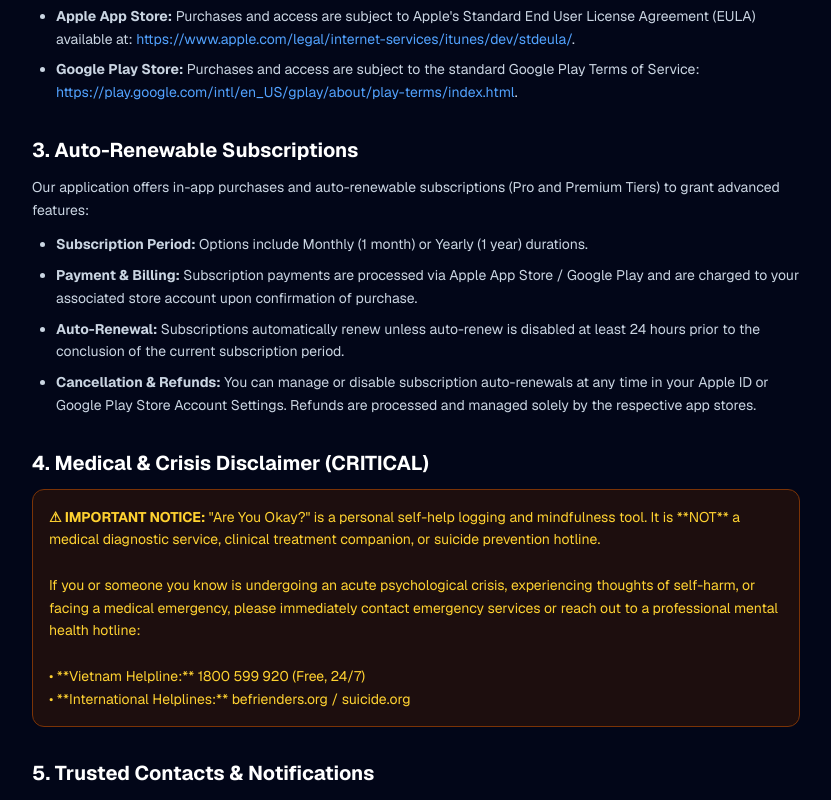
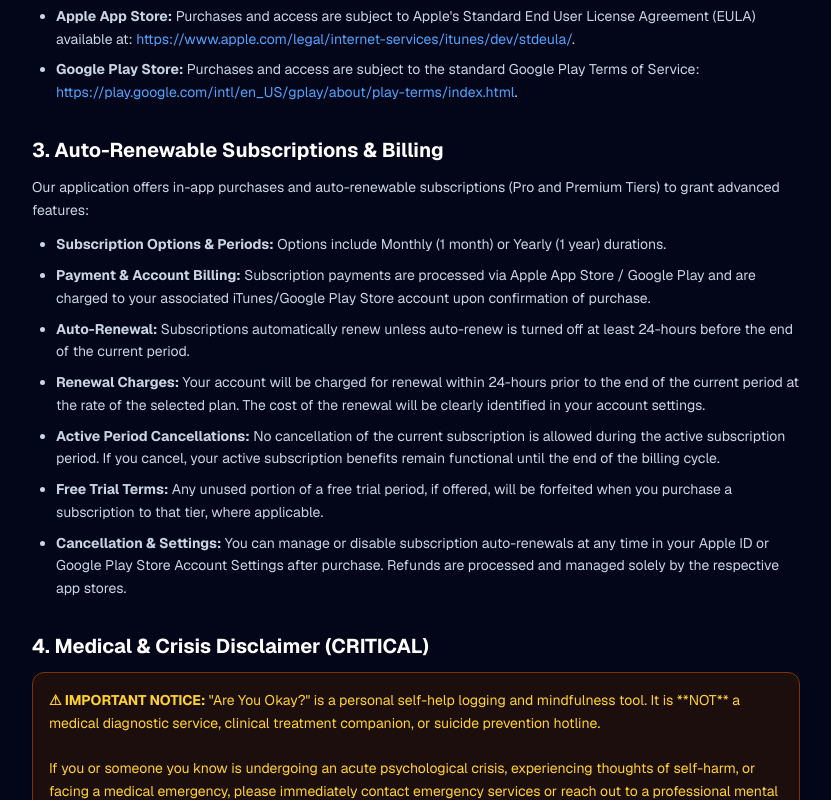
Before and after one commit to savelong11/are-you-oke-web, a Next.js app: page /terms in a window 1280 px wide. Shown: the part 530-1330 px from the top of the page, without its empty margins (224-1055 px from the left). Built offline with nearby package versions, Linux system fonts and the light colour scheme.

Commit message:
feat: align subscription billing terms with Apple App Store Guideline 3.1.2 across policy documents

```diff
--- a/app/payment/page.tsx
+++ b/app/payment/page.tsx
@@ -57,10 +57,16 @@ export default function PaymentPolicy() {
                 <strong>Billing Period:</strong> Subscription charges are billed immediately upon confirmation of purchase to your Apple iTunes Account or Google Play Store Account.
               </li>
               <li>
-                <strong>Automatic Renewal:</strong> Your subscription will automatically renew at the end of the billing cycle (monthly or yearly) unless auto-renew is disabled at least 24 hours prior to the conclusion of the current subscription period.
+                <strong>Automatic Renewal:</strong> Your subscription will automatically renew at the end of the billing cycle (monthly or yearly) unless auto-renew is turned off at least 24 hours prior to the conclusion of the current subscription period.
               </li>
               <li>
-                <strong>Account Charges:</strong> Your account will be charged for renewal at the same subscription rate within 24 hours prior to the end of the current period.
+                <strong>Account Charges for Renewal:</strong> Your account will be charged for renewal at the same subscription rate within 24 hours prior to the end of the current period.
+              </li>
+              <li>
+                <strong>Active Period Cancellations:</strong> No cancellation of the current subscription is allowed during the active subscription period. If you cancel, your benefits remain active until the billing cycle ends.
+              </li>
+              <li>
+                <strong>Free Trial Terms:</strong> Any unused portion of a free trial period, if offered, will be forfeited when you purchase a subscription to that tier, where applicable.
               </li>
             </ul>
           </section>
--- a/app/terms/page.tsx
+++ b/app/terms/page.tsx
@@ -52,22 +52,31 @@ export default function TermsOfUse() {
           </section>
 
           <section className="space-y-3">
-            <h2 className="text-xl font-bold text-white">3. Auto-Renewable Subscriptions</h2>
+            <h2 className="text-xl font-bold text-white">3. Auto-Renewable Subscriptions & Billing</h2>
             <p>
               Our application offers in-app purchases and auto-renewable subscriptions (Pro and Premium Tiers) to grant advanced features:
             </p>
             <ul className="list-disc pl-6 space-y-2">
               <li>
-                <strong>Subscription Period:</strong> Options include Monthly (1 month) or Yearly (1 year) durations.
+                <strong>Subscription Options & Periods:</strong> Options include Monthly (1 month) or Yearly (1 year) durations.
               </li>
               <li>
-                <strong>Payment & Billing:</strong> Subscription payments are processed via Apple App Store / Google Play and are charged to your associated store account upon confirmation of purchase.
+                <strong>Payment & Account Billing:</strong> Subscription payments are processed via Apple App Store / Google Play and are charged to your associated iTunes/Google Play Store account upon confirmation of purchase.
               </li>
               <li>
-                <strong>Auto-Renewal:</strong> Subscriptions automatically renew unless auto-renew is disabled at least 24 hours prior to the conclusion of the current subscription period.
+                <strong>Auto-Renewal:</strong> Subscriptions automatically renew unless auto-renew is turned off at least 24-hours before the end of the current period.
               </li>
               <li>
-                <strong>Cancellation & Refunds:</strong> You can manage or disable subscription auto-renewals at any time in your Apple ID or Google Play Store Account Settings. Refunds are processed and managed solely by the respective app stores.
+                <strong>Renewal Charges:</strong> Your account will be charged for renewal within 24-hours prior to the end of the current period at the rate of the selected plan. The cost of the renewal will be clearly identified in your account settings.
+              </li>
+              <li>
+                <strong>Active Period Cancellations:</strong> No cancellation of the current subscription is allowed during the active subscription period. If you cancel, your active subscription benefits remain functional until the end of the billing cycle.
+              </li>
+              <li>
+                <strong>Free Trial Terms:</strong> Any unused portion of a free trial period, if offered, will be forfeited when you purchase a subscription to that tier, where applicable.
+              </li>
+              <li>
+                <strong>Cancellation & Settings:</strong> You can manage or disable subscription auto-renewals at any time in your Apple ID or Google Play Store Account Settings after purchase. Refunds are processed and managed solely by the respective app stores.
               </li>
             </ul>
           </section>
```
